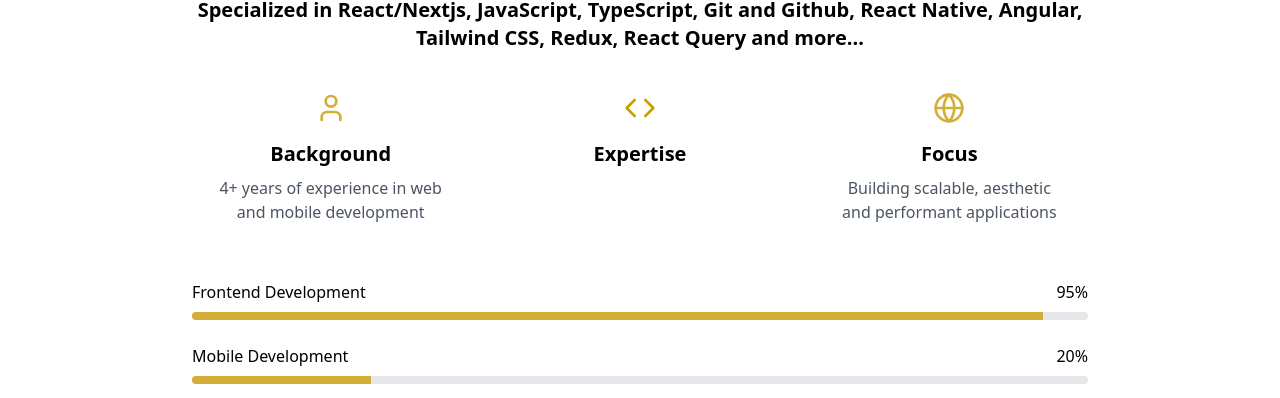
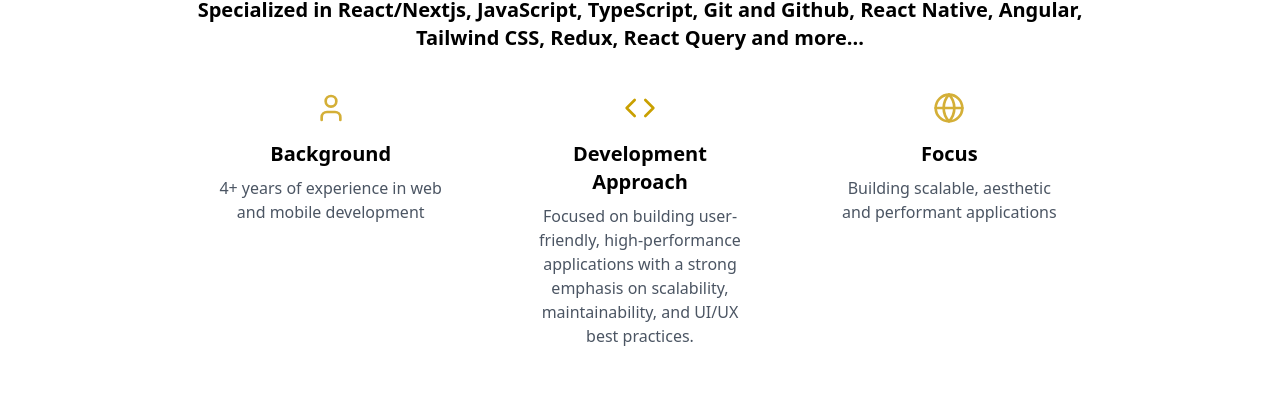
Before and after one commit to Dapious99/omotosho-kamalideen, a Next.js app: page / in a window 1280 px wide. Shown: the part 1012-1410 px from the top of the page. Built offline with nearby package versions, Linux system fonts and the light colour scheme; a web font is replaced by a local one.

Commit message:
added development approach

```diff
--- a/src/components/About.tsx
+++ b/src/components/About.tsx
@@ -51,8 +51,9 @@
               },
               {
                 icon: <Code className="w-8 h-8 mb-4 text-[#C9A000]" />,
-                title: "Expertise",
-                description: "",
+                title: "Development Approach",
+                description:
+                  "Focused on building user-friendly, high-performance applications with a strong emphasis on scalability, maintainability, and UI/UX best practices.",
               },
               {
                 icon: <Globe className="w-8 h-8 mb-4 text-[#D4AF37]" />,
```
